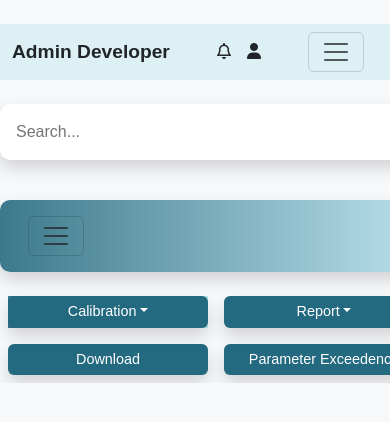
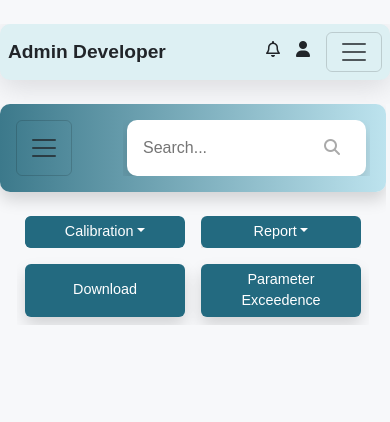
Before and after one commit to sruthipr027/ocems, a React (Create React App) app: page /dashboard-dash in a window 390 px wide. Shown: the top 422 px of the page. Built offline with nearby package versions, Linux system fonts and the light colour scheme.

Commit message:
resolved responsive bugs

```diff
--- a/src/index.css
+++ b/src/index.css
@@ -2,4 +2,5 @@
     margin: 0;
     padding: 0;
     box-sizing: border-box;
+    overflow-x: hidden;
 }
--- a/src/pages/Header/Hedaer.jsx
+++ b/src/pages/Header/Hedaer.jsx
@@ -22,13 +22,14 @@ function Hedaer() {
     <div className='ms-0'>
       <div className='mt-4 col-lg-12'>
         <Navbar expand="lg" className="mb-4 header-navbar">
-          <Container fluid className='d-flex align-items-center justify-content-between'>
+          <div  className='w-100 px-2 d-flex align-items-center justify-content-between'>
             {/* Left aligned brand */}
             <Navbar.Brand href="#home" className="brand-text">
               <span className="d-none d-lg-inline">User ID : </span>
               <span className='text-dark'><b>Admin Developer</b></span>
             </Navbar.Brand>
 
+            <div className='d-flex'>
               {/* Icons pushed to the right */}
               <div className="d-flex align-items-center icons">
                 <Nav.Link className='me-3' href="#home">
@@ -47,7 +48,8 @@ function Hedaer() {
 
               {/* Hamburger menu */}
               <Navbar.Toggle aria-controls="basic-navbar-nav" onClick={handleShow} />
-          </Container>
+            </div>
+          </div>
         </Navbar>
 
         {/* Offcanvas for DashboardSam */}
--- a/src/pages/Header/header.css
+++ b/src/pages/Header/header.css
@@ -6,7 +6,6 @@
   padding-left: 0; /* Remove left padding */
   padding-right: 0; /* Remove right padding */
 }
-
 .full-screen-offcanvas .offcanvas-body {
   padding: 0; /* Remove padding to make use of full screen */
 }
@@ -22,6 +21,12 @@
 /* Header styles */
 .header-navbar {
   background-color: rgb(221, 240, 243);
+  display: flex;
+  align-items: center;
+  justify-content: center;
+  width: 100%;
+  border-radius: 10px;
+  box-shadow: rgba(100, 100, 111, 0.2) 0px 7px 29px 0px;
 }
 
 .brand-text {
@@ -34,7 +39,7 @@
     margin-left: 0;
     margin-right: 0;
     padding-left: 0;
-    padding-right: 60px;
+    /* padding-right: 60px; */
   }
   @media (min-width: 769px) {
     .header-navbar .icons{
--- a/src/pages/Maindashboard/Maindashboard.jsx
+++ b/src/pages/Maindashboard/Maindashboard.jsx
@@ -28,20 +28,22 @@ function Maindashboard() {
     navigate('/view-parameter');
   };
 
+
   return (
     <div className='maindashboard-container d-flex'>
       <div className='flex-grow-1 content'>
         <Hedaer />
-
-        <div style={{ position: 'relative', marginBottom: '1rem' }}>
+        <div style={{ position: 'relative', marginBottom: '1rem' }} className='w-100 px-1 homeSearch1'>
           <input
             type="text"
             placeholder="Search..."
-            className="w-100 p-3 mb-4 shadow"
+            className="p-3 mb-4 shadow"
             style={{
               borderRadius: '10px',
               border: 'none',
-              paddingRight: '40px'
+              // paddingRight: '40px' ,
+              // marginInline:'10px',
+              width:'100%'
             }}
           />
           <i
@@ -57,10 +59,10 @@ function Maindashboard() {
         </div>
 
         <div className='me-1'>
-          <Navbar expand="lg" className="navbg p-3 shadow" style={{ borderRadius: '10px' }}>
-            <Container>
+          <Navbar expand="lg" className="navbg p-3 shadow" style={{ borderRadius: '10px'}}>
+            <div className='d-flex justify-content-between gap-2 w-100'>
               <Navbar.Toggle aria-controls="basic-navbar-nav" />
-              <Navbar.Collapse id="basic-navbar-nav">
+              <Navbar.Collapse id="basic-navbar-nav" >
                 <Nav className="w-100 justify-content-evenly">
                   <Nav.Link href="/water">Water</Nav.Link>
                   <Nav.Link href="/ambient">Ambient Air</Nav.Link>
@@ -83,12 +85,38 @@ function Maindashboard() {
 
                 </Nav>
               </Navbar.Collapse>
-            </Container>
+              <div className='homeSearch2'>
+                <div style={{ position: 'relative' }} className='w-70 px-1 d-flex justify-content-center align-items-center'>
+                <input
+                  type="text"
+                  placeholder="Search..."
+                  className="p-3 shadow"
+                  style={{
+                    borderRadius: '10px',
+                    border: 'none',
+                    // paddingRight: '40px' ,
+                    // marginInline:'10px',
+                    width:'100%'
+                  }}
+                />
+                <i
+                  className="fa fa-search"
+                  style={{
+                    position: 'absolute',
+                    top: '48%',
+                    right: '30px',
+                    transform: 'translateY(-50%)',
+                    color: '#aaa'
+                  }}
+                ></i>
+              </div>
+              </div>
+            </div>
           </Navbar>
 
-          <div className='d-flex flex-column flex-md-row justify-content-center align-items-center mt-3'>
-            <div className='d-flex  flex-md-row justify-content-evenly align-items-center '>
-              <Dropdown className='m-2 buttonbg'>
+          <div className='flex-md-row  mt-3 button-section'>
+            <div className='d-flex  flex-md-row justify-content-around align-items-center '>
+              <Dropdown className='m-2 buttonbg rounded'>
                 <Dropdown.Toggle className="btn buttonbg shadow" style={{ background: '#236a80', border: 'none' }}>
                   Calibration
                 </Dropdown.Toggle>
@@ -109,7 +137,7 @@ function Maindashboard() {
               </Dropdown>
             </div>
 
-            <div className='d-flex  flex-md-row '>
+            <div className='d-flex flex-md-row ' style={{backgroundColor : 'transparent'}}>
               <Button className="btn buttonbg shadow m-2 p-0" onClick={handleDownload} style={{ background: '#236a80', border: 'none' }}>
                 Download
               </Button>
--- a/src/pages/Maindashboard/maindashboard.css
+++ b/src/pages/Maindashboard/maindashboard.css
@@ -2,11 +2,63 @@
 .navbg {
   background: linear-gradient(90deg, #3c798b, #bde3ee);
 }
-
+.homeSearch2{
+  display: none;
+}
+.homeSearch1{
+  display: block;
+}
+@media only screen and (max-width: 1000px) {
+  .homeSearch1{
+    display: none;
+  }
+}
+@media only screen and (max-width: 1000px) {
+  .homeSearch2{
+    display: block;
+  }
+}
+.button-section{
+  display: flex;
+  justify-content: space-between;
+  align-items: center;
+  flex-direction: column;
+}
+@media (max-width: 1000px){
+  .button-section{
+    justify-content: space-around;
+  }
+}
 .buttonbg {
   background: linear-gradient(90deg, #3c798b, #bde3ee);
   border: none;
-  width: 200px;
+  width: 260px;
+
+}
+@media (max-width: 1500px){
+  .buttonbg{
+    width: 230px;
+  }
+}
+@media (max-width: 1200px){
+  .buttonbg{
+    width: 200px;
+  }
+}
+@media (max-width: 1000px){
+  .buttonbg{
+    width: 220px;
+  }
+}
+@media (max-width: 450px){
+  .buttonbg{
+    width: 180px;
+  }
+}
+@media (max-width: 400px){
+  .buttonbg{
+    width: 160px;
+  }
 }
 
 /* Main Dashboard Layout */
```
Lines whose indentation alone changed are shown as unchanged.
